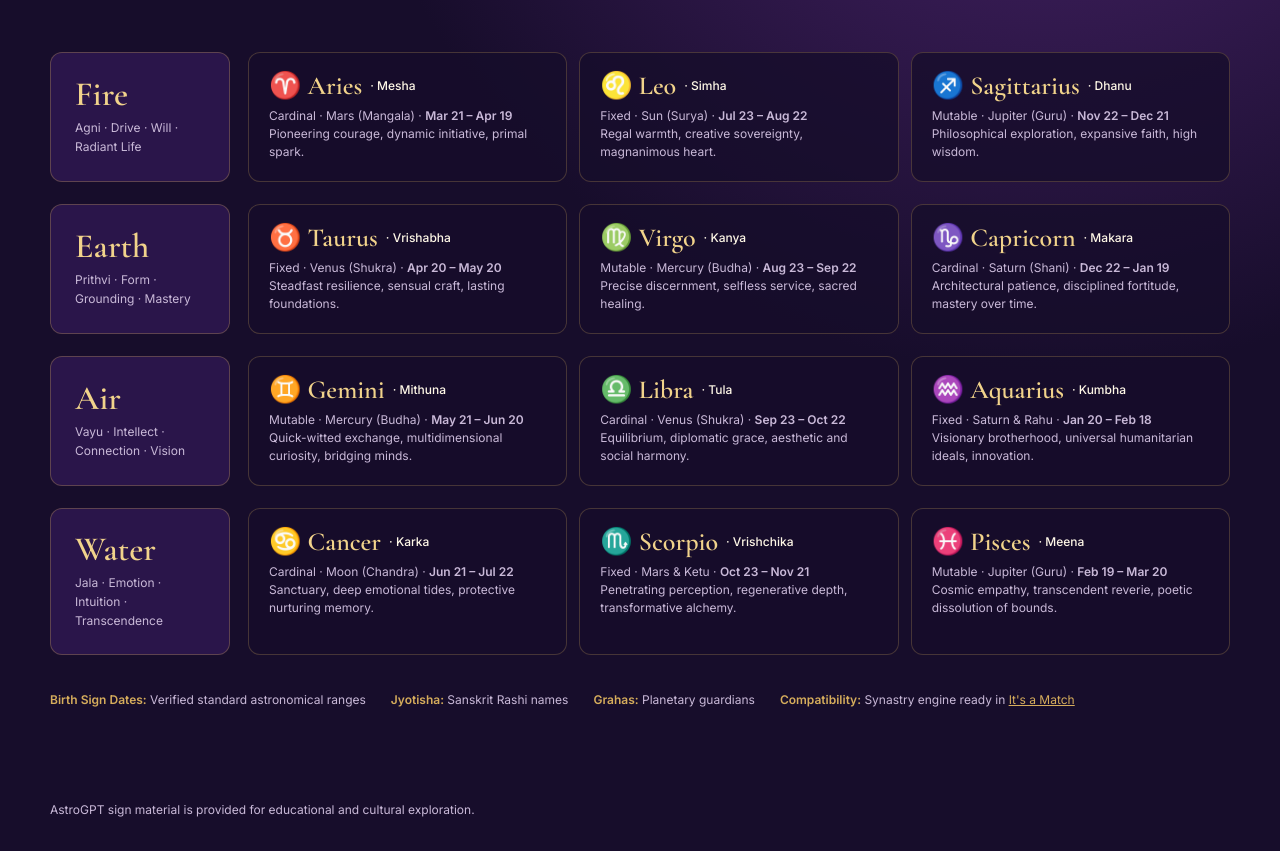
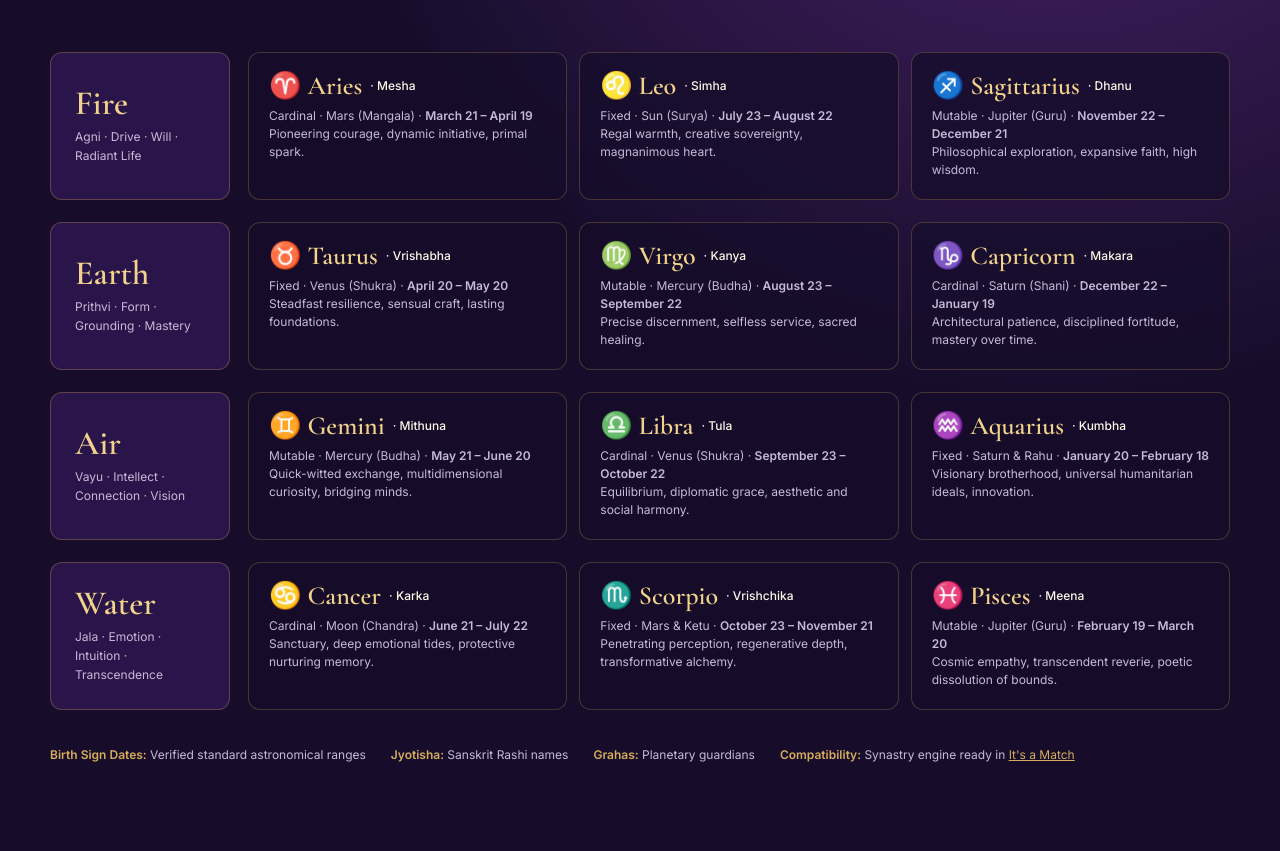
Before and after one commit to thelonelystick/AstroGPT, a website: page signs.html in a window 1280 px wide. Shown: the part 439-1290 px from the top of the page. Drawn offline with nearby package versions, Linux system fonts and the light colour scheme; no server answers.

Commit message:
style: standardize zodiac date range display to full month names

```diff
--- a/signs.html
+++ b/signs.html
@@ -236,15 +236,15 @@
         <div class="signs">
           <article class="sign">
             <h3>♈ Aries <span>· Mesha</span></h3>
-            <p>Cardinal · Mars (Mangala) · <strong>Mar 21 – Apr 19</strong><br>Pioneering courage, dynamic initiative, primal spark.</p>
+            <p>Cardinal · Mars (Mangala) · <strong>March 21 – April 19</strong><br>Pioneering courage, dynamic initiative, primal spark.</p>
           </article>
           <article class="sign">
             <h3>♌ Leo <span>· Simha</span></h3>
-            <p>Fixed · Sun (Surya) · <strong>Jul 23 – Aug 22</strong><br>Regal warmth, creative sovereignty, magnanimous heart.</p>
+            <p>Fixed · Sun (Surya) · <strong>July 23 – August 22</strong><br>Regal warmth, creative sovereignty, magnanimous heart.</p>
           </article>
           <article class="sign">
             <h3>♐ Sagittarius <span>· Dhanu</span></h3>
-            <p>Mutable · Jupiter (Guru) · <strong>Nov 22 – Dec 21</strong><br>Philosophical exploration, expansive faith, high wisdom.</p>
+            <p>Mutable · Jupiter (Guru) · <strong>November 22 – December 21</strong><br>Philosophical exploration, expansive faith, high wisdom.</p>
           </article>
         </div>
       </div>
@@ -258,15 +258,15 @@
         <div class="signs">
           <article class="sign">
             <h3>♉ Taurus <span>· Vrishabha</span></h3>
-            <p>Fixed · Venus (Shukra) · <strong>Apr 20 – May 20</strong><br>Steadfast resilience, sensual craft, lasting foundations.</p>
+            <p>Fixed · Venus (Shukra) · <strong>April 20 – May 20</strong><br>Steadfast resilience, sensual craft, lasting foundations.</p>
           </article>
           <article class="sign">
             <h3>♍ Virgo <span>· Kanya</span></h3>
-            <p>Mutable · Mercury (Budha) · <strong>Aug 23 – Sep 22</strong><br>Precise discernment, selfless service, sacred healing.</p>
+            <p>Mutable · Mercury (Budha) · <strong>August 23 – September 22</strong><br>Precise discernment, selfless service, sacred healing.</p>
           </article>
           <article class="sign">
             <h3>♑ Capricorn <span>· Makara</span></h3>
-            <p>Cardinal · Saturn (Shani) · <strong>Dec 22 – Jan 19</strong><br>Architectural patience, disciplined fortitude, mastery over time.</p>
+            <p>Cardinal · Saturn (Shani) · <strong>December 22 – January 19</strong><br>Architectural patience, disciplined fortitude, mastery over time.</p>
           </article>
         </div>
       </div>
@@ -280,15 +280,15 @@
         <div class="signs">
           <article class="sign">
             <h3>♊ Gemini <span>· Mithuna</span></h3>
-            <p>Mutable · Mercury (Budha) · <strong>May 21 – Jun 20</strong><br>Quick-witted exchange, multidimensional curiosity, bridging minds.</p>
+            <p>Mutable · Mercury (Budha) · <strong>May 21 – June 20</strong><br>Quick-witted exchange, multidimensional curiosity, bridging minds.</p>
           </article>
           <article class="sign">
             <h3>♎ Libra <span>· Tula</span></h3>
-            <p>Cardinal · Venus (Shukra) · <strong>Sep 23 – Oct 22</strong><br>Equilibrium, diplomatic grace, aesthetic and social harmony.</p>
+            <p>Cardinal · Venus (Shukra) · <strong>September 23 – October 22</strong><br>Equilibrium, diplomatic grace, aesthetic and social harmony.</p>
           </article>
           <article class="sign">
             <h3>♒ Aquarius <span>· Kumbha</span></h3>
-            <p>Fixed · Saturn & Rahu · <strong>Jan 20 – Feb 18</strong><br>Visionary brotherhood, universal humanitarian ideals, innovation.</p>
+            <p>Fixed · Saturn & Rahu · <strong>January 20 – February 18</strong><br>Visionary brotherhood, universal humanitarian ideals, innovation.</p>
           </article>
         </div>
       </div>
@@ -302,15 +302,15 @@
         <div class="signs">
           <article class="sign">
             <h3>♋ Cancer <span>· Karka</span></h3>
-            <p>Cardinal · Moon (Chandra) · <strong>Jun 21 – Jul 22</strong><br>Sanctuary, deep emotional tides, protective nurturing memory.</p>
+            <p>Cardinal · Moon (Chandra) · <strong>June 21 – July 22</strong><br>Sanctuary, deep emotional tides, protective nurturing memory.</p>
           </article>
           <article class="sign">
             <h3>♏ Scorpio <span>· Vrishchika</span></h3>
-            <p>Fixed · Mars & Ketu · <strong>Oct 23 – Nov 21</strong><br>Penetrating perception, regenerative depth, transformative alchemy.</p>
+            <p>Fixed · Mars & Ketu · <strong>October 23 – November 21</strong><br>Penetrating perception, regenerative depth, transformative alchemy.</p>
           </article>
           <article class="sign">
             <h3>♓ Pisces <span>· Meena</span></h3>
-            <p>Mutable · Jupiter (Guru) · <strong>Feb 19 – Mar 20</strong><br>Cosmic empathy, transcendent reverie, poetic dissolution of bounds.</p>
+            <p>Mutable · Jupiter (Guru) · <strong>February 19 – March 20</strong><br>Cosmic empathy, transcendent reverie, poetic dissolution of bounds.</p>
           </article>
         </div>
       </div>
```
Also changed, not shown: lib/signsData.js.
